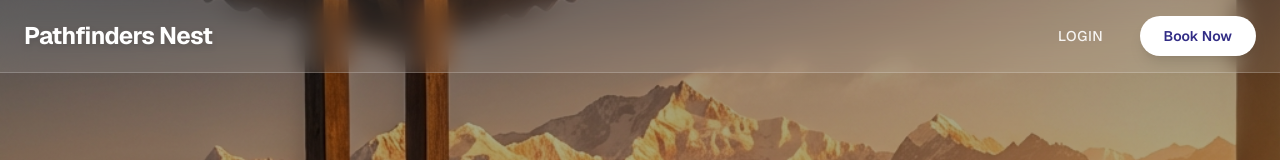
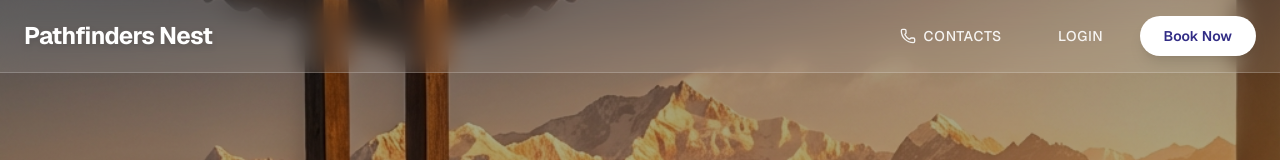
Before and after one commit to sayanmdn/bookings, a Next.js app: page / in a window 1280 px wide. Shown: the top 160 px of the page. Built offline with nearby package versions, Linux system fonts and the light colour scheme.

Commit message:
make the "Contacts" button always visible

```diff
--- a/components/LandingNav.tsx
+++ b/components/LandingNav.tsx
@@ -91,6 +91,13 @@ export default function LandingNav() {
                         Pathfinders Nest
                     </div>
                     <div className="flex gap-4 items-center">
+                        <button
+                            onClick={() => setShowContactsModal(true)}
+                            className="px-5 py-2 text-white/90 font-medium hover:text-white transition-colors text-sm uppercase tracking-wider flex items-center gap-2"
+                        >
+                            <Phone size={16} />
+                            Contacts
+                        </button>
                         {isLoggedIn ? (
                             <>
                                 <Link
@@ -99,13 +106,6 @@ export default function LandingNav() {
                                 >
                                     Go to Dashboard
                                 </Link>
-                            <button
-                                onClick={() => setShowContactsModal(true)}
-                                className="px-5 py-2 text-white/90 font-medium hover:text-white transition-colors text-sm uppercase tracking-wider flex items-center gap-2"
-                            >
-                                <Phone size={16} />
-                                Contacts
-                            </button>
                                 <button
                                     onClick={handleLogout}
                                     className="px-6 py-2.5 bg-white text-indigo-900 rounded-full font-semibold hover:bg-gray-100 transition-all duration-300 shadow-lg hover:shadow-xl transform hover:-translate-y-0.5 text-sm"
@@ -131,6 +131,8 @@ export default function LandingNav() {
                         )}
                     </div>
                 </div>
+
+            </nav>
 
             {/* Contacts Modal */}
             {showContactsModal && (
@@ -198,7 +200,6 @@ export default function LandingNav() {
                     </div>
                 </div>
             )}
-            </nav>
         </>
     );
 }
```
Lines whose indentation alone changed are shown as unchanged.
